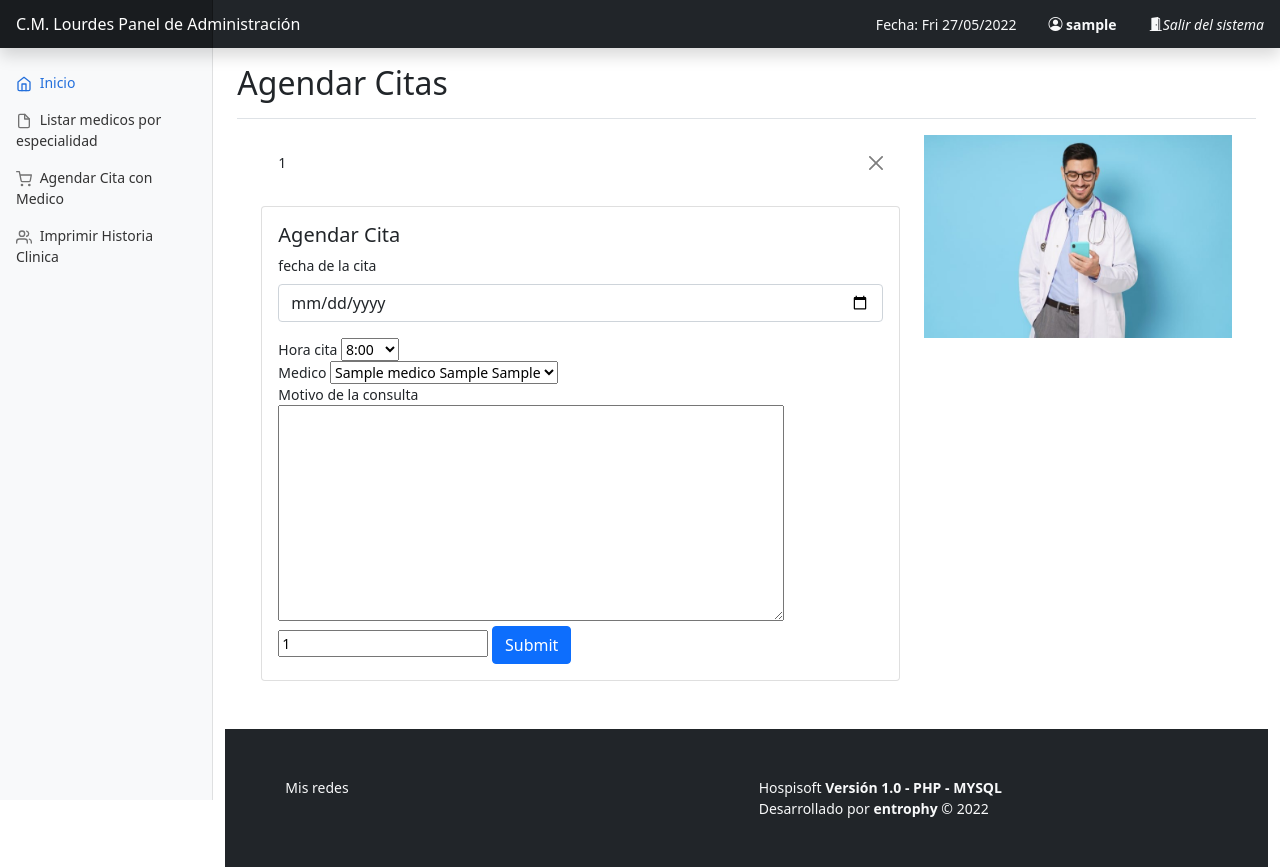
After one commit to AlejoMorales99/phpConsultas, a PHP site: page /frmAgendarCita.php in a window 1280 px wide. The commit adds this page. Run offline with PHP 8.4, Linux system fonts and the light colour scheme; the visitor is signed in with stand-in values (Sample User, id 1); tables that the repository leaves empty or names only in its code hold one stand-in row (values such as "Sample post").

Commit message:
hospisoft 27

```diff
--- a/app/listarMedicos.php
+++ b/app/listarMedicos.php
@@ -7,8 +7,8 @@ $sql = 'SELECT * FROM medico';
 $sentencia = $pdo->prepare($sql);   //Prepara la consulta
 
 $sentencia->execute();  //Ejecuta la sentencia SQL
-$resultado = $sentencia->fetchAll(PDO::FETCH_OBJ);//Almacena el  resultado en un formato objeto
-/* var_dump($resultado);
-echo '<pre>';
+$medicos = $sentencia->fetchAll(PDO::FETCH_OBJ); //Almacena el  resultado en un formato objeto
+//var_dump($resultado);
+/*echo '<pre>';
 print_r($resultado);
-echo '</pre>'; */
+echo '</pre>';*/
--- a/app/validarIngresoPaciente.php
+++ b/app/validarIngresoPaciente.php
@@ -17,6 +17,7 @@ if (!password_verify($password, $resultado->passwordPaciente)) {
     header("location:../index.php");
 } else {
     session_start();
+    $_SESSION["idUsuario"] = $resultado->id_paciente;
     $_SESSION['usuarioActivo'] = $resultado->usuarioPaciente;
     header("location:../panelPaciente.php");
 }
--- /dev/null
+++ b/frmAgendarCita.php
@@ -0,0 +1,92 @@
+<?php
+session_start();
+require_once 'plantilla/cabeceraP.php';
+require_once 'app/listarMedicos.php';
+//var_dump($medicos);
+
+?>
+
+<main class="col-md-9 ms-sm-auto col-lg-10 px-md-4">
+    <div class="d-flex justify-content-between flex-wrap flex-md-nowrap align-items-center pt-3 pb-2 mb-3 border-bottom">
+        <h5 class="h2">Agendar Citas</h5>
+    </div>
+    <!--INICIO DEL CONTENIDO-->
+    <div class="container-fluid">
+        <div class="row">
+
+            <div class="col-md-8">
+
+                <div class="alert alert-<?php echo $_SESSION['tipo']; ?> alert-dismissible fade show" role="alert">
+                    <?php
+                    echo $_SESSION['mensaje'];
+                    ?>
+
+                    <button type="button" class="btn-close" data-bs-dismiss="alert" aria-label="Close"></button>
+                </div>
+
+                <div class="card">
+
+                    <div class="card-body">
+                        <h5 class="card-title">Agendar Cita</h5>
+                        <form action="app/insertarCita.php" method="POST">
+                            <div class="mb-3">
+                                <label for="FechaCita" class="form-label">fecha de la cita</label>
+                                <input type="date" class="form-control" name="fecha" id="fecha">
+                            </div>
+
+                            <!--<div class="mb-3">
+                                <label for="horaCita" class="form-label">Hora</label>
+                                <input type="time" class="form-control" id="exampleInputEmail1">
+
+                            </div>-->
+
+                            <label for="horaCita">Hora cita</label>
+                            <select name="hora" class="hora" id="hora">
+
+                                <option value="0800">8:00</option>
+                                <option value="0900">9:00</option>
+                                <option value="1000">10:00</option>
+                                <option value="1100">11:00</option>
+                                <option value="1300">1:00</option>
+                                <option value="1400">2:00</option>
+                                <option value="1500">3:00</option>
+                                <option value="1600">4:00</option>
+                                <option value="1700">5:00</option>
+
+                            </select>
+                            <br>
+                            <label for="">Medico</label>
+                            <select name="medico" id="medico">
+                                <!-- plantillas php para html con php puro-->
+                                <?php foreach ($medicos as $medico) : ?>
+
+                                    <option value="<?php echo $medico->id_medico;  ?>"><?php echo $medico->nombre_medico . ' ' . $medico->apellido_medico . '  ' . $medico->especialidad   ?></option>
+
+                                <?php endforeach; ?>
+
+
+                            </select> <br>
+
+                            <label for="motivoCita">Motivo de la consulta</label><br>
+                            <textarea name="motivo" id="motivo" cols="60" rows="10"></textarea>
+                            <br>
+
+                            <input readonly type="text" name="paciente" id="" value="<?php echo $_SESSION['idUsuario']; ?>">
+                            <button type="submit" class="btn btn-primary">Submit</button>
+                        </form>
+                    </div>
+                </div>
+            </div>
+
+            <div class="col-md-4">
+                <img src="./images/médicos-influencers-en-Instagram.jpg" class="img-fluid" alt="...">
+            </div>
+        </div>
+    </div>
+
+
+    <!-- FIN DEL CONTENIDO -->
+
+    <?php
+    require_once 'plantilla/footer.php';
+    ?>
--- a/frmRegistroPaciente.php
+++ b/frmRegistroPaciente.php
@@ -64,10 +64,10 @@ error_reporting();
         <div class="row">
             <div class="col-md-5 mx-3">
 
-                <div class="alert alert-<?php echo $_SESSION['tipo'];?> alert-dismissible fade show" role="alert">
+                <div class="alert alert-<?php echo $_SESSION['tipo']; ?> alert-dismissible fade show" role="alert">
                     <?php
                     echo $_SESSION['mensaje'];
-                    session_unset();?>
+                    ?>
                     <button type="button" class="btn-close" data-bs-dismiss="alert" aria-label="Close"></button>
                 </div>
 
--- a/plantilla/cabeceraP.php
+++ b/plantilla/cabeceraP.php
@@ -92,7 +92,7 @@ if (!isset($_SESSION['usuarioActivo'])) {
         <div class="position-sticky pt-3">
           <ul class="nav flex-column">
             <li class="nav-item">
-              <a class="nav-link active" aria-current="page" href="panel.php">
+              <a class="nav-link active" aria-current="page" href="./panelPaciente.php">
                 <span data-feather="home"></span>
                 Inicio
               </a>
@@ -104,13 +104,13 @@ if (!isset($_SESSION['usuarioActivo'])) {
               </a>
             </li>
             <li class="nav-item">
-              <a class="nav-link" href="frmAgendarMedico.php">
+              <a class="nav-link" href="frmAgendarCita.php">
                 <span data-feather="shopping-cart"></span>
                 Agendar Cita con Medico
               </a>
             </li>
             <li class="nav-item">
-              <a class="nav-link" href="">
+              <a class="nav-link" href="frmImprimirHistoriaClinica">
                 <span data-feather="users"></span>
                 Imprimir Historia Clinica
               </a>
```
Also changed, not shown: app/insertarCita.php (added, +33 -0 lines), frmAgendarMedico.php (deleted, +0 -53 lines), readme.MD.
